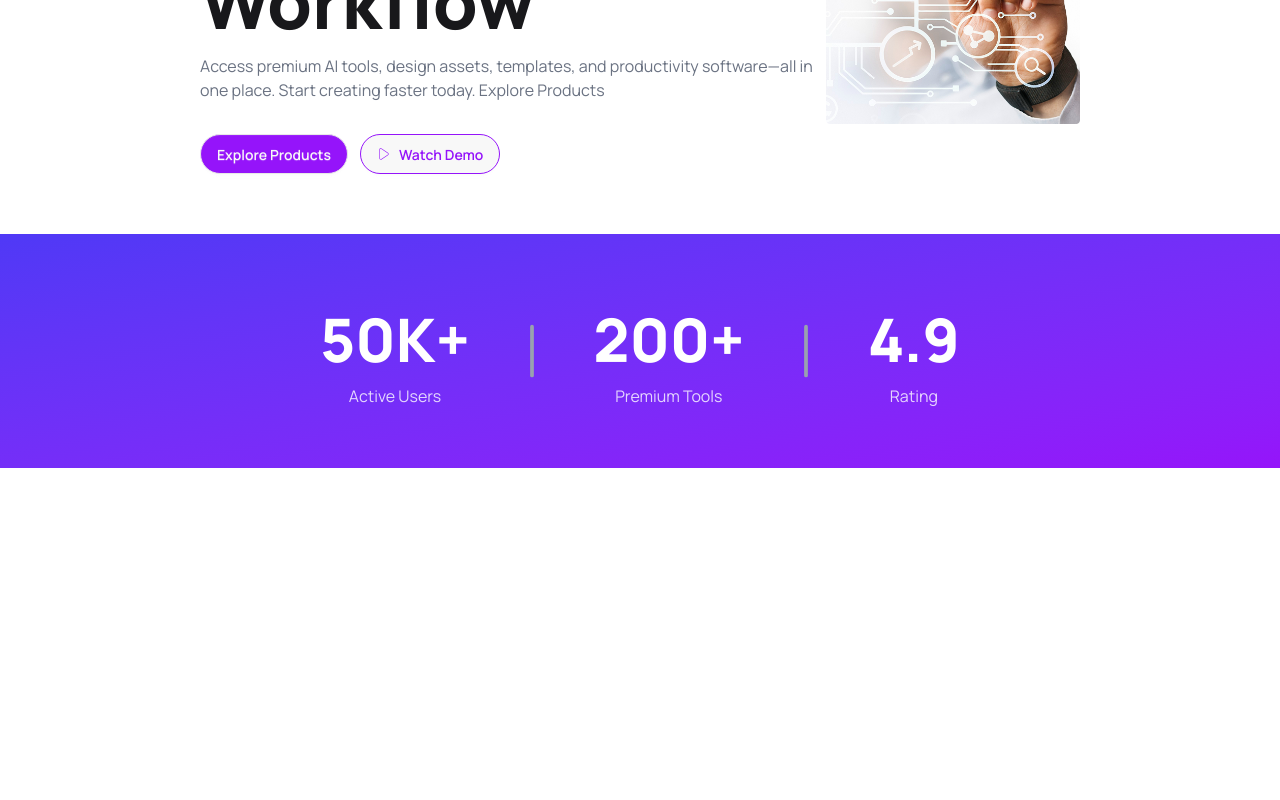
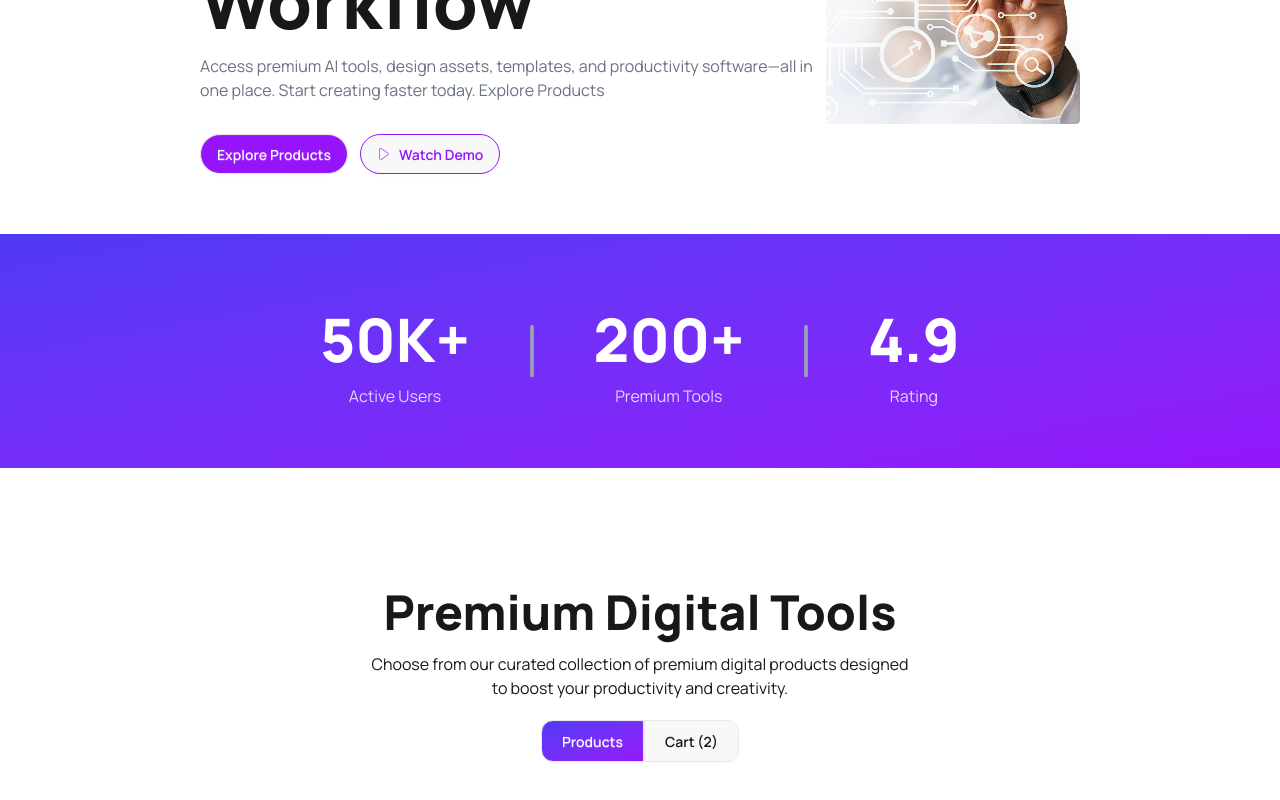
Before and after one commit to Afaz31028/DigiTools-Platform, a React (Vite) app: page / in a window 1280 px wide. Shown: the part 367-1167 px from the top of the page. Before the commit the page ends 835 px from the top, so only its background shows below. Built offline with nearby package versions, Linux system fonts and the light colour scheme.

Commit message:
added main section without functioning

```diff
--- a/src/App.jsx
+++ b/src/App.jsx
@@ -3,11 +3,18 @@ import './App.css'
 import Navbar from './components/navbar/Navbar'
 import Banner from './components/Banner/Banner'
 import Tracking from './components/Tracking/Tracking'
+import Package from './components/Package/Package'
 
 
 
 function App() {
 
+   const fetchPackages= async()=>{
+    const res= await fetch('/packageInfo.json');
+    const data= await res.json();
+    return data;
+  }
+  const packagesPromise=fetchPackages();
 
 
   return (
@@ -15,6 +22,10 @@ function App() {
       <Navbar></Navbar>
       <Banner></Banner>
       <Tracking></Tracking>
+      <Suspense fallback={<span class="$$loading $$loading-dots $$loading-xl"></span>}>
+        <Package packagesPromise={packagesPromise}></Package>
+      </Suspense>
+
 
 
     </>
--- /dev/null
+++ b/src/components/DisplayPackage/DisplayPackage.jsx
@@ -0,0 +1,48 @@
+import React from "react";
+import Feature from "./Feature";
+import Cart from "../Cart/Cart";
+
+const DisplayPackage = ({packageData, choosePackage, setChoosePackage}) => {
+
+  const buyPackage=(packageData)=>{
+    const newPackage= [...choosePackage, packageData]
+    setChoosePackage(newPackage)
+  }
+  return (
+    <div>
+      <div>
+        <div>
+          <div>
+            <div className="card w-96 bg-base-100 shadow-xl">
+              <div className="card-body">
+                <div className="flex justify-end">
+                  <span className="badge badge-xs bg-amber-200 p-2 py-3 rounded-3xl text-md font-extrabold text-amber-800">
+                    {packageData.tag}
+                  </span>
+                </div>
+                <div className="">
+                    <span className="text-4xl">{packageData.icon}</span>
+                </div>
+                <h1 className="text-2xl font-bold mt-4">{packageData.name}</h1>
+                <p className="text-gray-500 mt-4">{packageData.description}</p>
+                <div className="flex items-center text-xl mt-4">
+                  <span className="font-bold">${packageData.price}</span><span className="text-gray-500 font-medium">/{packageData.period}</span>
+                </div>
+                <ul className="mt-4 flex flex-col gap-2 text-xs">
+                  {
+                    packageData.features.map((feature, index)=> <Feature key={index} feature={feature}></Feature>)
+                  }
+                </ul>
+                <div className="mt-4">
+                  <button onClick={()=>{buyPackage(packageData)}} className="btn btn-block text-gray-300 rounded-4xl bg-linear-to-br from-[#4F39F6] to-[#9514FA]">Buy Now</button>
+                </div>
+              </div>
+            </div>
+          </div>
+        </div>
+      </div>
+    </div>
+  );
+};
+
+export default DisplayPackage;
--- /dev/null
+++ b/src/components/DisplayPackage/Feature.jsx
@@ -0,0 +1,15 @@
+import React from 'react';
+import { FaCheck } from 'react-icons/fa';
+
+const Feature = ({feature}) => {
+    return (
+        <div>
+            <div className='flex gap-2 items-center'>
+                <FaCheck className="text-green-400"/>
+                <p className='text-[16px] font-medium text-gray-500'>{feature}</p>
+            </div>
+        </div>
+    );
+};
+
+export default Feature;
--- /dev/null
+++ b/src/components/Package/Package.jsx
@@ -0,0 +1,39 @@
+import React, { use, useState } from "react";
+import Cart from "../Cart/Cart";
+import Products from "../Products/Products";
+
+const Package = ({packagesPromise}) => {
+    const packagesData= use(packagesPromise);
+    const [changeTab, setChageTab]= useState(false);
+    const [choosePackage, setChoosePackage]= useState([]);
+    // console.log(choosePackage)
+
+    const changeState=()=>{
+      setChageTab(prev => !prev);
+
+    }
+    // console.log(packagesData)
+  return (
+    <div className="mt-30 max-w-9/12 mx-auto mb-30">
+         <div className="text-center mb-10">
+          <h1 className="text-5xl font-extrabold">Premium Digital Tools</h1>
+          <p className="mt-4">
+            Choose from our curated collection of premium digital products
+            designed <br /> to boost your productivity and creativity.
+          </p>
+          <div className="flex justify-center items-center font-bold mt-5">
+            <button onClick={changeState} className={`btn rounded-l-xl rounded-r-none p-5 ${!changeTab ? "bg-linear-to-br from-[#4F39F6] to-[#9514FA] && text-base-100" : "text-neutral-900"}  text-base-200`}>
+              Products
+            </button>
+            <button onClick={changeState}  className={`btn rounded-l-none rounded-r-xl p-5 ${changeTab ? "bg-linear-to-br from-[#4F39F6] to-[#9514FA] && text-base-100" : "text-neutral-900"}  `}>
+              Cart (2)
+            </button>
+          </div>
+        </div>
+
+        {!changeTab ? <Products packagesData={packagesData} choosePackage={choosePackage} setChoosePackage={setChoosePackage}></Products> : <Cart choosePackage={choosePackage} setChoosePackage={setChoosePackage}></Cart>}
+    </div>
+  );
+};
+
+export default Package;
```
Also changed, not shown: 1 other file (tests, documents, lock files or other folders).
